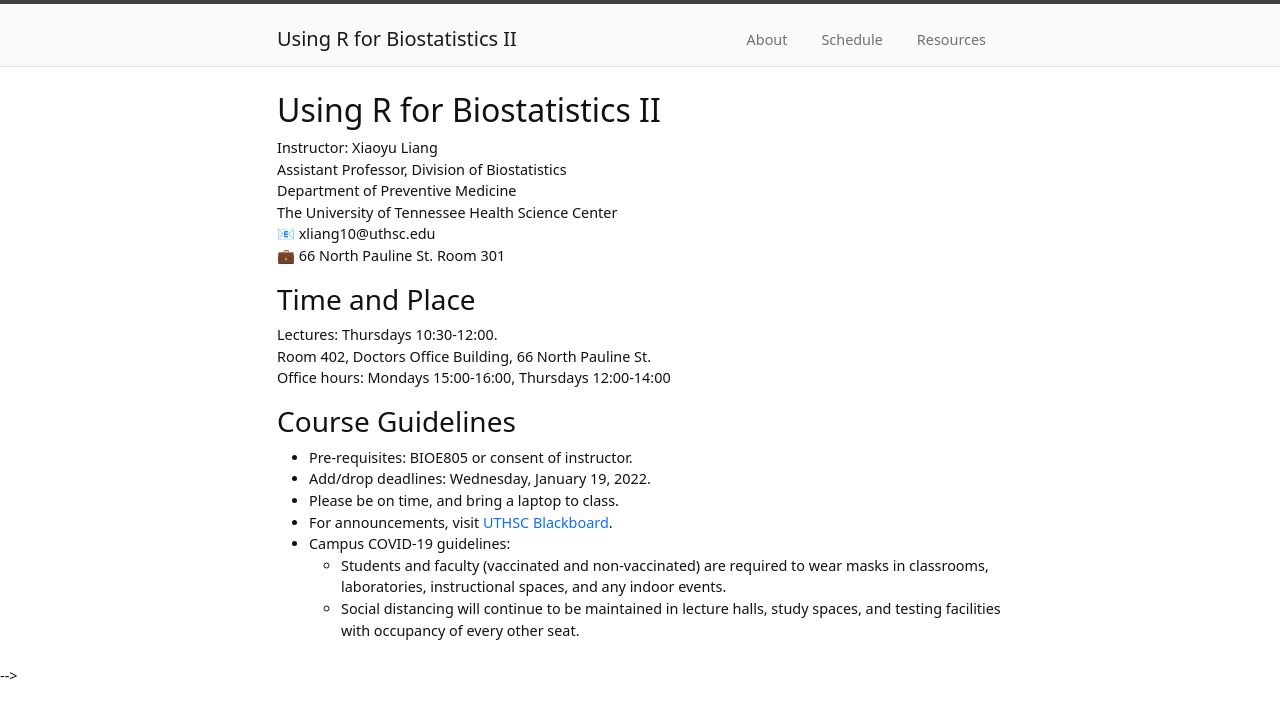
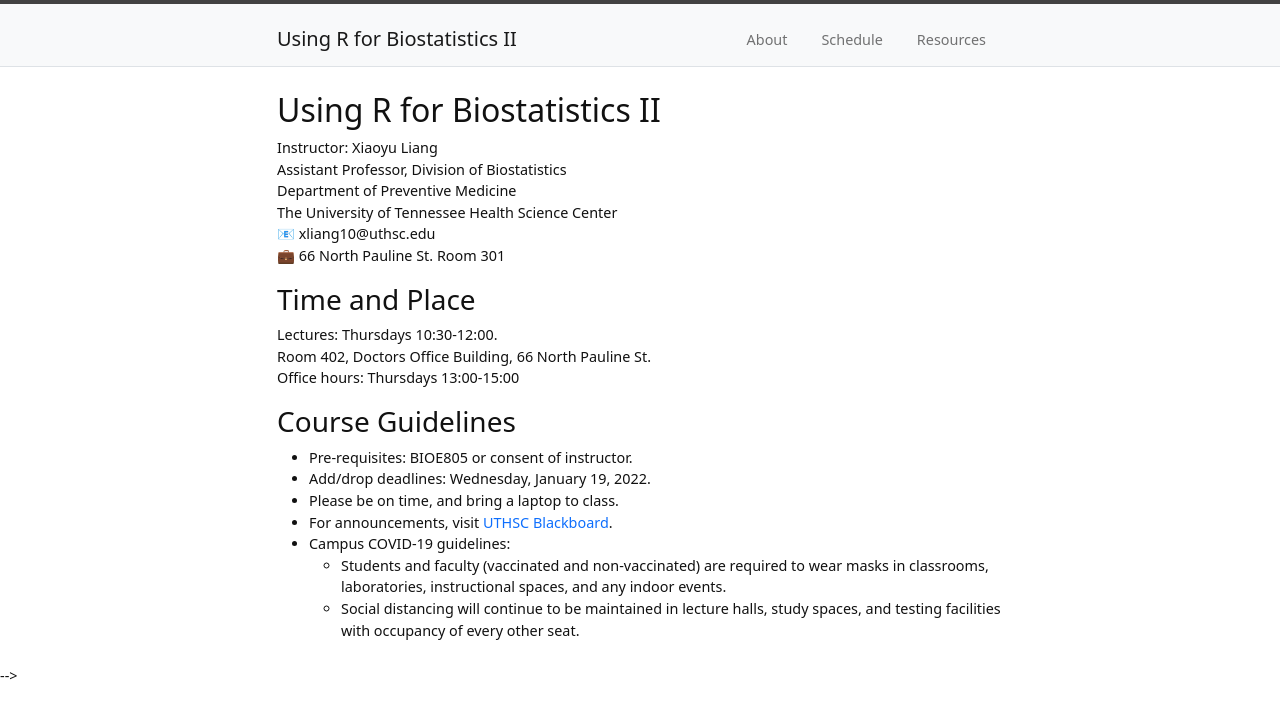
Before and after one commit to XiaoyuLiang/BIOE806-Spring2022, a Jekyll site: the page built from index.md, in a window 1280 px wide. Shown: the top 719 px of the page. Built offline with Jekyll 4.4.1, drawn with Linux system fonts in a browser that asks for light colours.

Commit message:
Update index.md

```diff
--- a/index.md
+++ b/index.md
@@ -26,7 +26,7 @@ layout: default
     <br>
     Room 402, Doctors Office Building, 66 North Pauline St.
     <br>
-    Office hours: Mondays 15:00-16:00, Thursdays 12:00-14:00
+    Office hours: Thursdays 13:00-15:00
 </p>
 
 ### Course Guidelines
```
